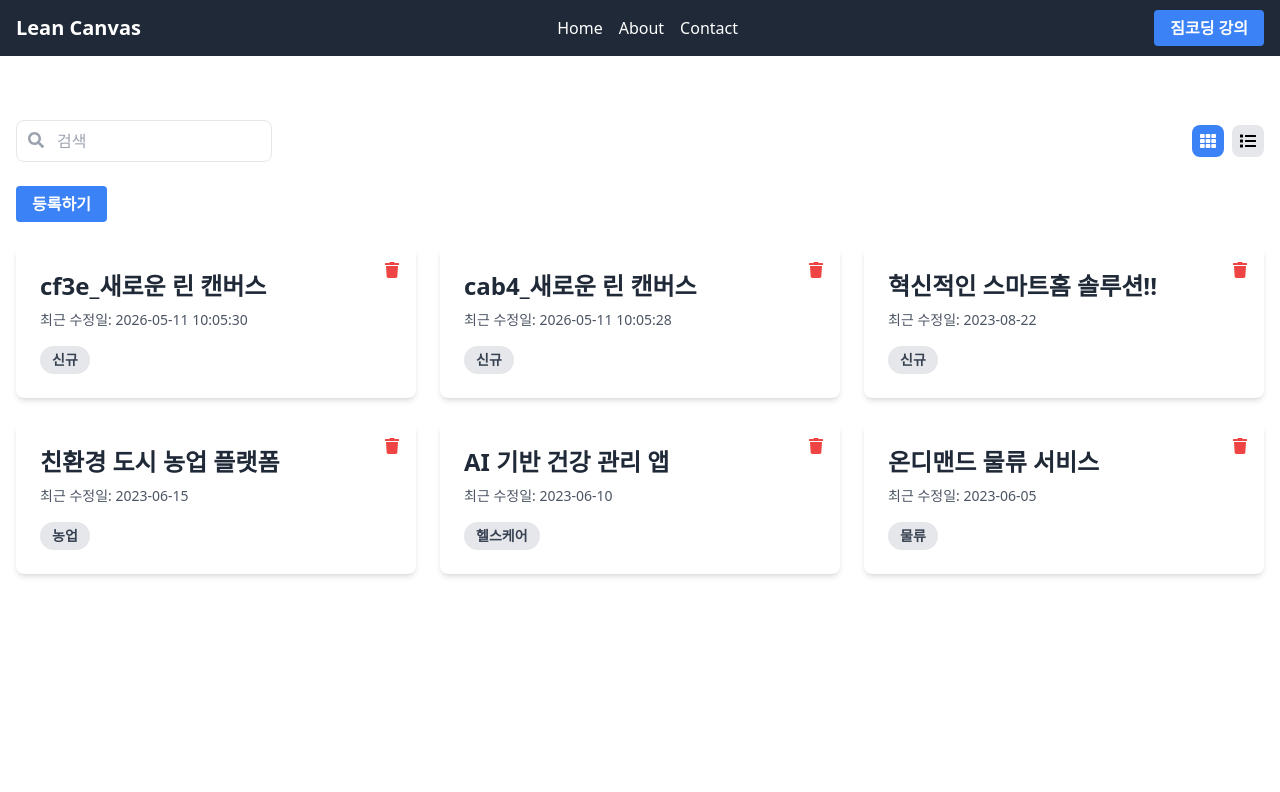
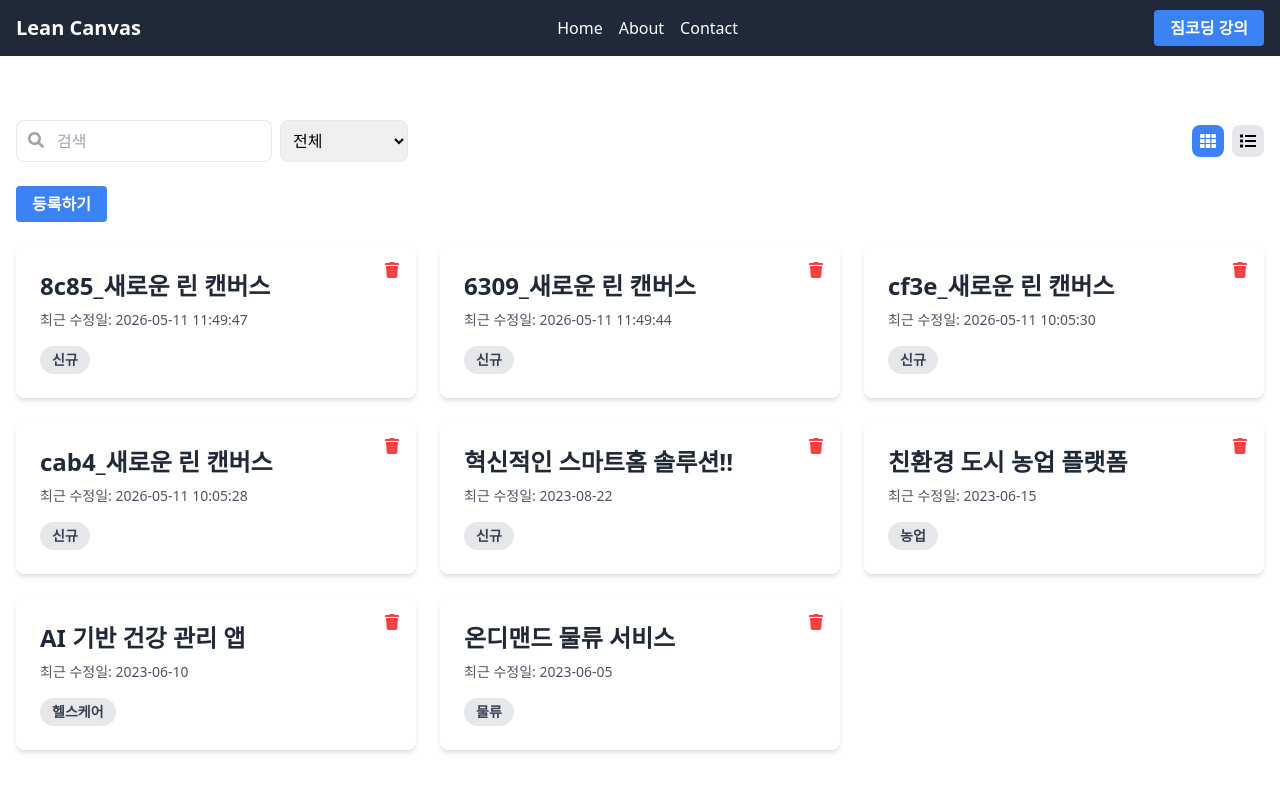
Before and after one commit to kikjs75/lean-canvas-react, a React (Vite) app: page / in a window 1280 px wide. Shown: the top 792 px of the page. Built offline with nearby package versions, Linux system fonts and the light colour scheme; data requests are answered from the project's data file.

Commit message:
검색 필터 리뉴얼

```diff
--- a/data/db.json
+++ b/data/db.json
@@ -249,6 +249,18 @@
       "lastModified": "2026-05-11 10:05:30",
       "category": "신규",
       "id": 8
+    },
+    {
+      "title": "6309_새로운 린 캔버스",
+      "lastModified": "2026-05-11 11:49:44",
+      "category": "신규",
+      "id": 9
+    },
+    {
+      "title": "8c85_새로운 린 캔버스",
+      "lastModified": "2026-05-11 11:49:47",
+      "category": "신규",
+      "id": 10
     }
   ]
 }
--- /dev/null
+++ b/src/components/CategoryFilter.jsx
@@ -0,0 +1,22 @@
+function CategoryFilter({ category, onChangeCategory }) {
+  const categories = ['신규', '헬스케어', '물류', '농업'];
+  return (
+    <select
+      className="border p-2 rounded-lg w-full sm:w-32"
+      value={category}
+      onChange={e => {
+        const value = e.target.value;
+        onChangeCategory(value === 'all' ? undefined : value); // category가 undefined면 Axios가 알아서 URL에서 빼줍니다. 의도한 대로 동작하는 것입니다. "전체"를 선택하면 category 필터 없이 전체 조회, 특정 카테고리를 선택하면 해당 카테고리만 조회됩니다
+      }}
+    >
+      <option value="all">전체</option>
+      {categories.map(cate => (
+        <option key={cate} value={cate}>
+          {cate}
+        </option>
+      ))}
+    </select>
+  );
+}
+
+export default CategoryFilter;
--- a/src/components/SearchBar.jsx
+++ b/src/components/SearchBar.jsx
@@ -1,14 +1,20 @@
+import { useState } from 'react';
 import { FaSearch } from 'react-icons/fa';
 
-function SearchBar({ searchText = '', setSearchText }) {
+function SearchBar({ searchText = '', onSearch }) {
+  const [localSearchText, setLocalSearchText] = useState(searchText);
+
   return (
-    <div className="relative w-full sm:w-64 mb-4 sm:mb-0">
+    <div className="relative w-full sm:w-64">
       <input
         type="text"
         placeholder="검색"
         className="w-full pl-10 pr-4 py-2 border rounded-lg focus:outline-none focus:ring-2 focus:ring-blue-500"
-        value={searchText}
-        onChange={e => setSearchText(e.target.value)}
+        value={localSearchText}
+        onChange={e => setLocalSearchText(e.target.value)}
+        onKeyDown={e => {
+          if (e.key === 'Enter') onSearch(localSearchText);
+        }}
         aria-label="검색"
       />
       <FaSearch className="absolute left-3 top-3 text-gray-400" />
--- a/src/pages/Home.jsx
+++ b/src/pages/Home.jsx
@@ -1,6 +1,7 @@
 import { useState } from 'react';
 import CanvasList from '../components/CanvasList';
 import SearchBar from '../components/SearchBar';
+import CategoryFilter from '../components/CategoryFilter';
 import ViewToggle from '../components/ViewToggle';
 import { getCanvases, createCanvas, deleteCanvas } from '../api/canvas';
 import Loading from '../components/Loading';
@@ -10,14 +11,28 @@ import { useMutation, useQuery, useQueryClient } from '@tanstack/react-query';
 
 function Home() {
   const useClient = useQueryClient();
-  const [searchText, setSearchText] = useState();
+  // const [searchText, setSearchText] = useState();
+  const [filter, setFilter] = useState({
+    // null 이면 값 없음 지정이여서 경고, undefined 이면 값 미지정 상태이여서, 조건 없으므로 경고 없다고 함.
+    searchText: undefined,
+    category: undefined,
+  });
+
+  const handleFilter = (key, value) => {
+    setFilter({
+      ...filter,
+      [key]: value,
+    });
+  };
+
   const [isGridView, setIsGridView] = useState(true);
 
   // 1) 데이터 조회
   ///////////////////////////
   const { isLoading, error, data, refetch } = useQuery({
-    queryKey: ['canvases', searchText], // searchText 바뀌면 자동 재조회. 그래서 useEffect 불필요.
-    queryFn: () => getCanvases({ title_like: searchText }),
+    queryKey: ['canvases', filter.searchText, filter.category], // searchText 바뀌면 자동 재조회. 그래서 useEffect 불필요.
+    queryFn: () =>
+      getCanvases({ title_like: filter.searchText, category: filter.category }),
     initialData: [],
   });
   ///////////////////////////
@@ -55,7 +70,16 @@ function Home() {
   return (
     <>
       <div className="mb-6 flex flex-col sm:flex-row items-center justify-between">
-        <SearchBar searchText={searchText} setSearchText={setSearchText} />
+        <div className="flex gap-2 flex-col w-full sm:flex-row mb-4 sm:mb-0">
+          <SearchBar
+            searchText={filter.searchText}
+            onSearch={val => handleFilter('searchText', val)}
+          />
+          <CategoryFilter
+            category={filter.category}
+            onChangeCategory={val => handleFilter('category', val)}
+          />
+        </div>
         <ViewToggle isGridView={isGridView} setIsGridView={setIsGridView} />
       </div>
 
@@ -73,7 +97,7 @@ function Home() {
         <CanvasList
           filteredData={data}
           // filteredData={data || []}
-          searchText={searchText}
+          searchText={filter.searchText}
           isGridView={isGridView}
           onDelete={handleDelete}
         />
```
